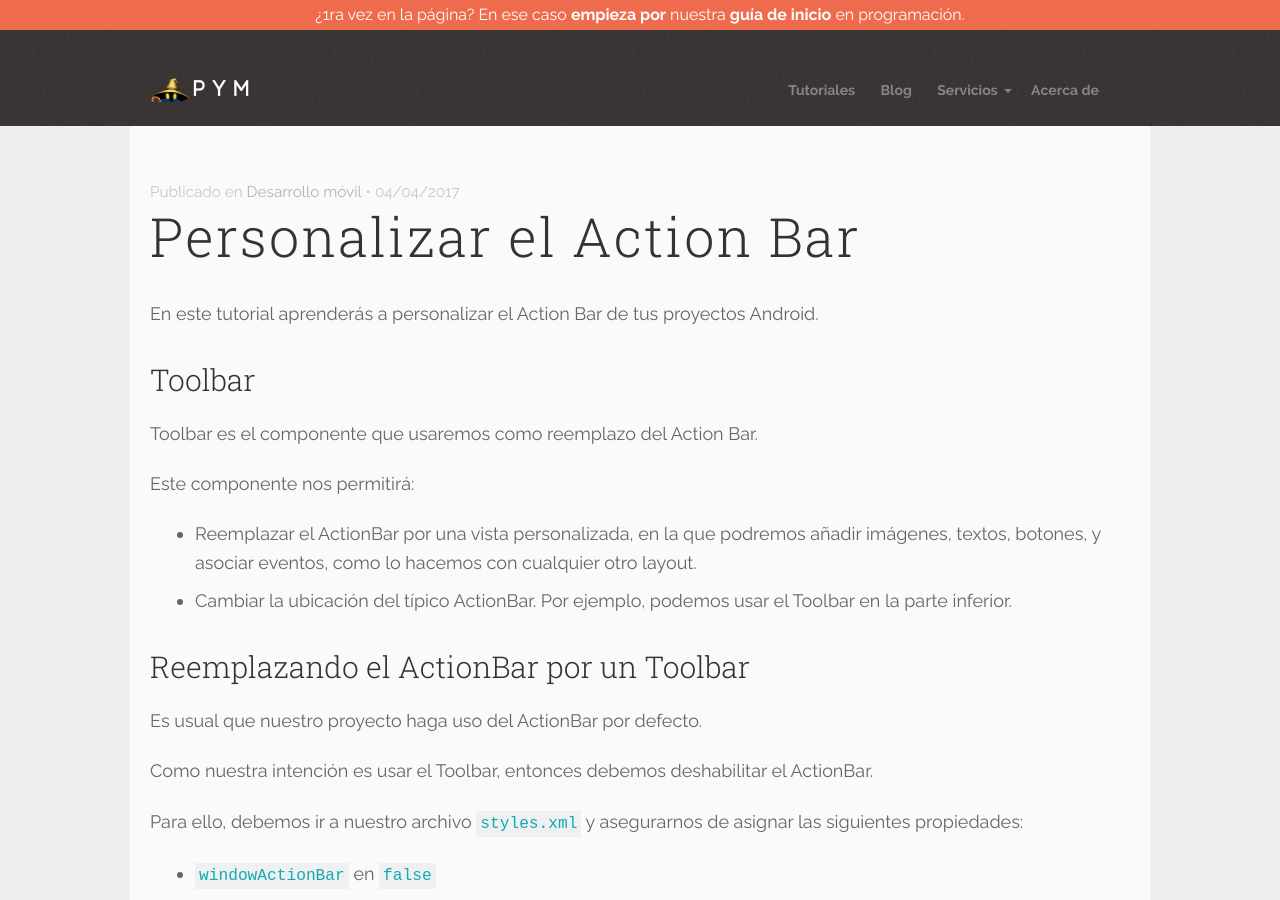
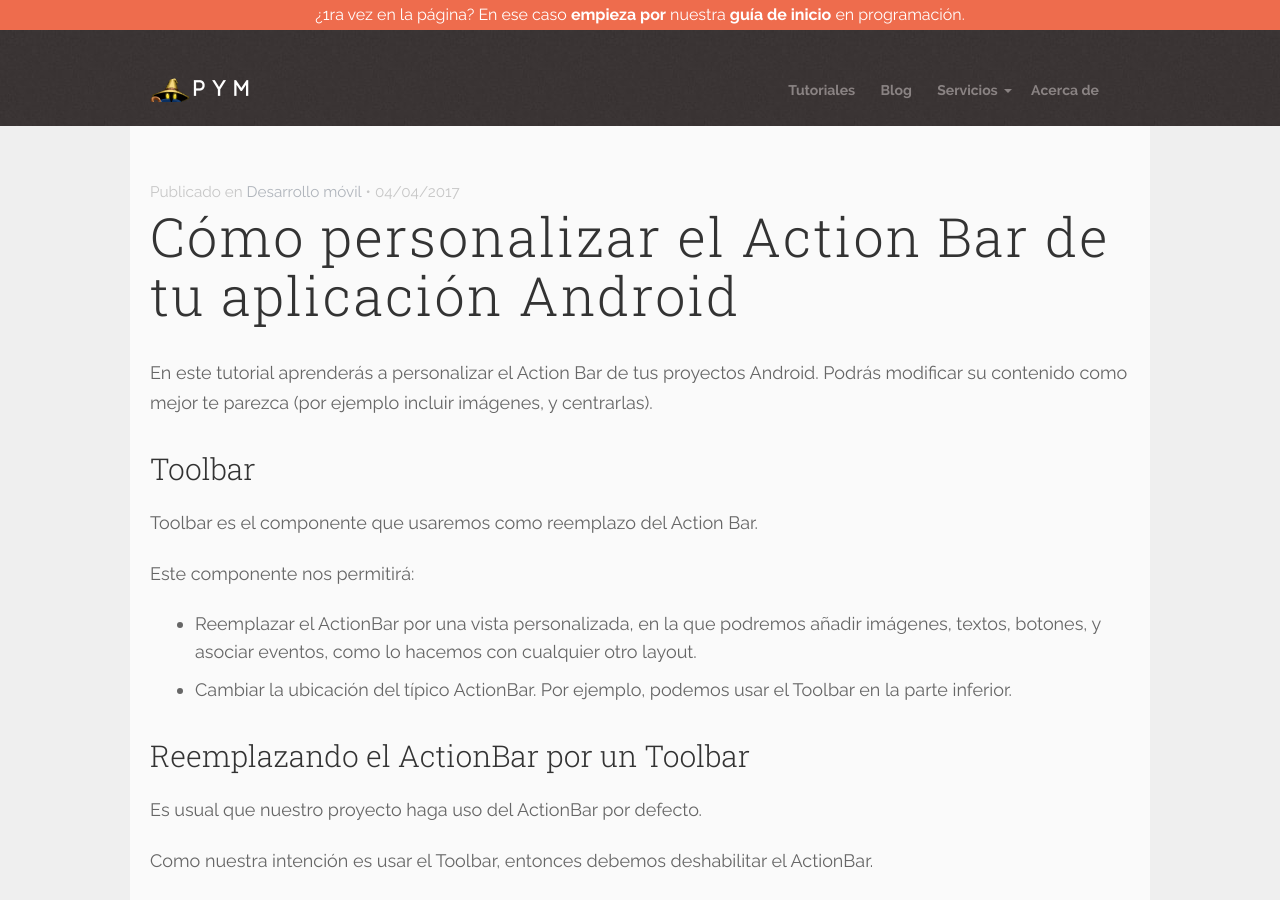
Before and after one commit to JCarlosR/jcarlosr.github.io, a Jekyll site: the page built from _posts/2017/2017-04-04-personalizar-action-bar-android.markdown, in a window 1280 px wide and 900 px high. Built offline with Jekyll 4.4.1, drawn with Linux system fonts in a browser that asks for light colours; nearby versions of some CDN libraries; comment, search, counter and statistics services are not loaded.

Commit message:
Set publisher OG meta and update title

```diff
--- a/_includes/head.html
+++ b/_includes/head.html
@@ -25,6 +25,7 @@
   <meta name="twitter:description" content="{{ site.description }}">
 
   <meta property="og:type" content="article">
+  <meta property="article:publisher" content="https://www.facebook.com/programacionymas">
   <meta property="og:title" content="{% if page.title %}{{ page.title }}{% else %}{{ site.title }}{% endif %}">
 
   {% if page.excerpt %}
--- a/_posts/2017/2017-04-04-personalizar-action-bar-android.markdown
+++ b/_posts/2017/2017-04-04-personalizar-action-bar-android.markdown
@@ -1,11 +1,11 @@
 ---
-title:  "Personalizar el Action Bar"
+title:  "Cómo personalizar el Action Bar de tu aplicación Android"
 categories: [Desarrollo móvil]
 tags: [android]
 image: posts/2017/toolbar/personalizar-android-action-bar.png
 ---
 
-En este tutorial aprenderás a personalizar el Action Bar de tus proyectos Android.
+En este tutorial aprenderás a personalizar el Action Bar de tus proyectos Android. Podrás modificar su contenido como mejor te parezca (por ejemplo incluir imágenes, y centrarlas).
 
 Toolbar
 ---
```
